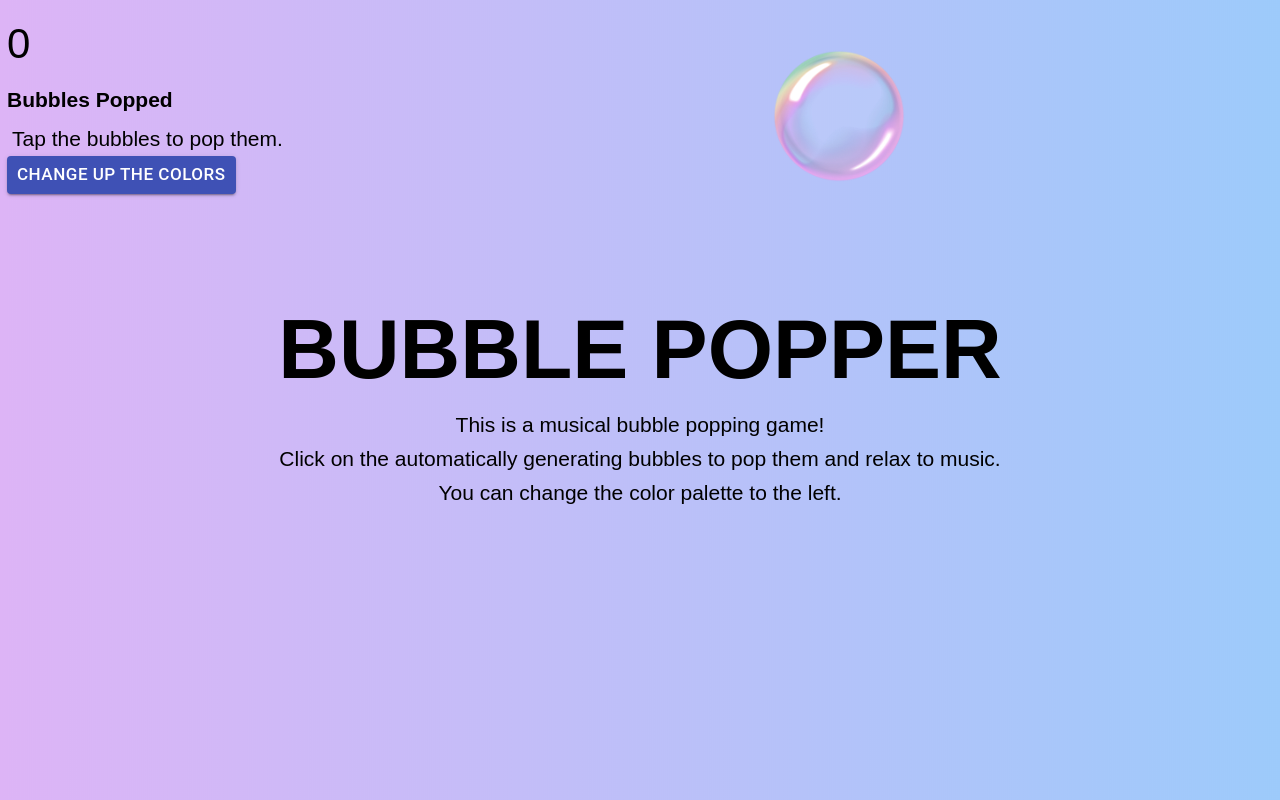
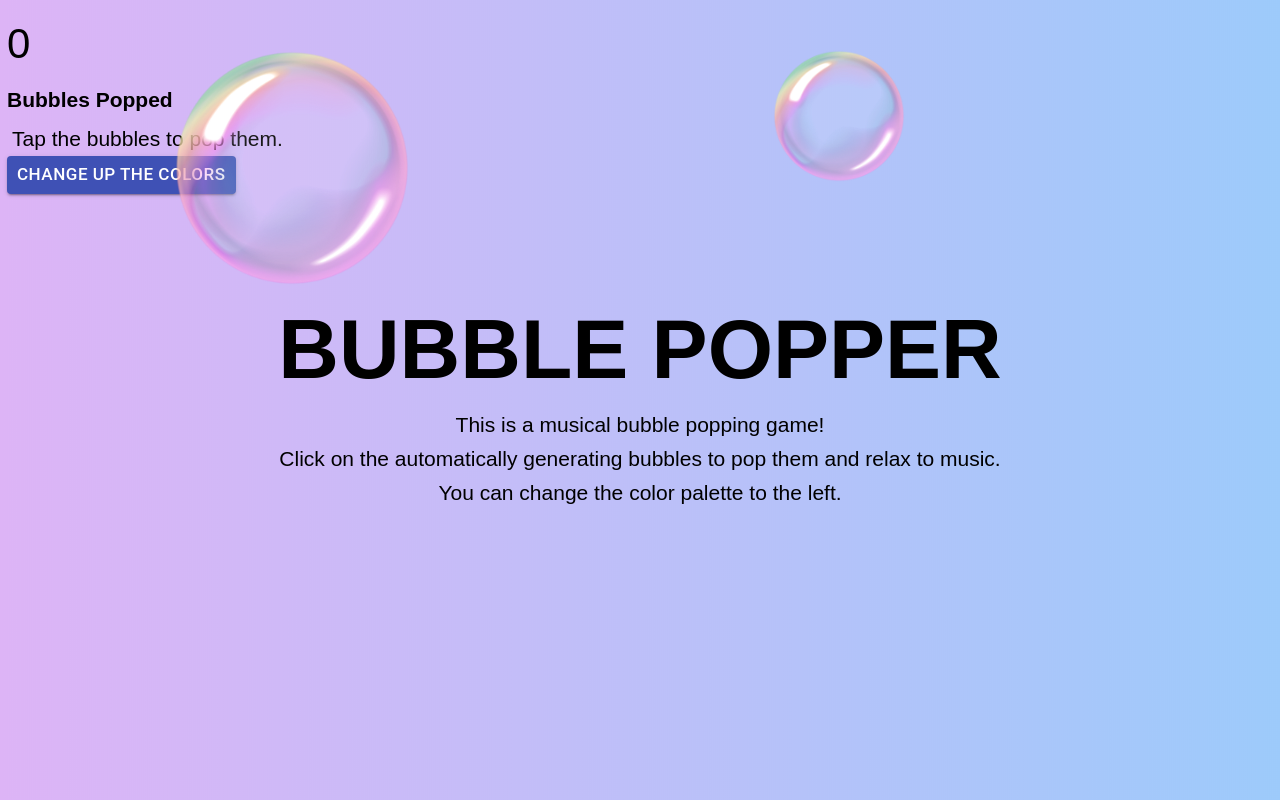
Before and after one commit to Dylychill/bubblepopper, a React (Create React App) app: page / in a window 1280 px wide. Built offline with nearby package versions, Linux system fonts and the light colour scheme.

Commit message:
worked on timers for bubbles, not working

```diff
--- a/src/App.css
+++ b/src/App.css
@@ -80,4 +80,6 @@ p {
 /* applied to ALL bubbles, sizing/location is done inside the bubble.js file */
 .bubble {
   position: absolute;
+  z-index: 1;
+  /* z is set so the bubbles will be on top of the text */
 }
--- a/src/App.js
+++ b/src/App.js
@@ -7,29 +7,29 @@ import Sidebar from './sidebar';
 
 function App(props) {
   // Start screen with instructions and a few bubbles, and then wait 15 seconds to start the game
-  //setTimeout(StartGame, 15000) //Start the game after 15 seconds
   const [numBubbles, setNumBubbles] = useState(0)
+
+  useEffect(() => {
+    const interval = setInterval(() => {
+      console.log("new bubble")
+      return <Bubble onSend={setNumBubbles}></Bubble>
+    }, 2000);
+    //return () => clearInterval(interval);
+  }, []);
 
   return <div className="App">
     <h1>BUBBLE POPPER</h1>
     <Bubble onSend={setNumBubbles}></Bubble>
+    <Bubble onSend={setNumBubbles}></Bubble>
     <Sidebar num = {numBubbles}></Sidebar>
-    {/* <Bubble></Bubble>
-    <Bubble></Bubble>
-    <Bubble></Bubble>
-    <Bubble></Bubble> */}
     <Instructions></Instructions>
   </div>
 }
 
 function StartGame() {
+  console.log("start");
 
-  useEffect(() => {
-    const interval = setInterval(() => {
-      console.log('second');
-    }, 1000);
-    return () => clearInterval(interval);
-  }, []);
+
 }
 
 export default App;
--- a/src/bubble.js
+++ b/src/bubble.js
@@ -19,8 +19,8 @@ function Bubble(props) {
   // for position, get random top and left based on max
   let height = 50;
   let side = Math.floor((Math.random() * window.innerWidth));
-  console.log(side + "the side");
-  console.log(window.innerWidth + "window");
+  // console.log(side + "the side");
+  // console.log(window.innerWidth + "window");
 
   return <div className="bubble" style={{top:height + "px", left: side + "px"}}>
     <img style={{width:size + "px"}}
```
